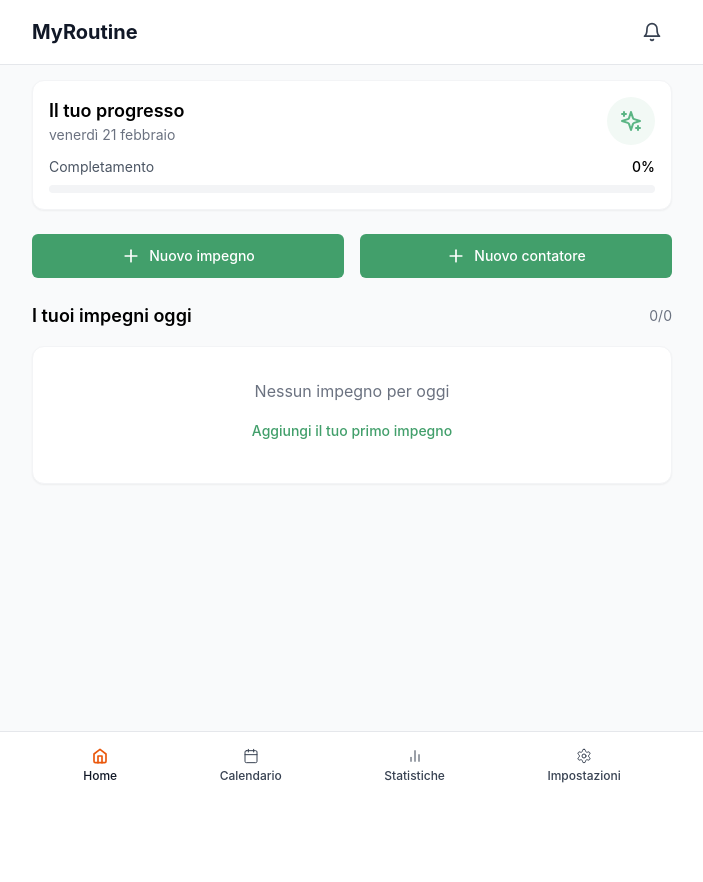
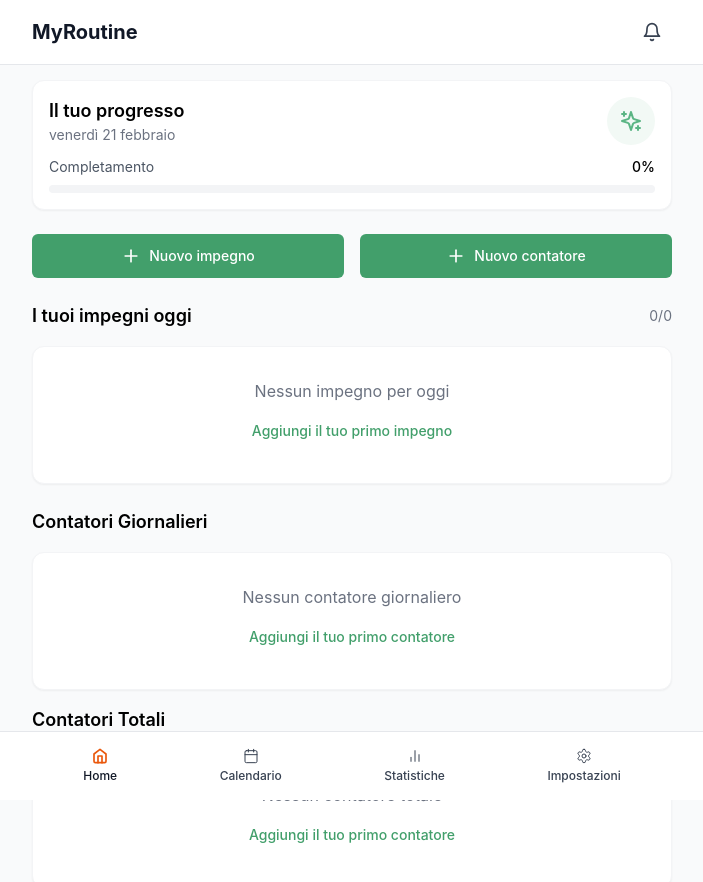
Before and after one commit to simone202120/my-routine-app-new, a React (Create React App) app: page / in a window 1280 px wide. Shown: the top 882 px of the page, without its empty margins (288-991 px from the left). Before the commit the page ends 800 px from the top, so only its background shows below. Built offline with nearby package versions, Linux system fonts and the light colour scheme.

Commit message:
Fix_Counter

```diff
--- a/src/pages/HomePage.tsx
+++ b/src/pages/HomePage.tsx
@@ -127,7 +127,60 @@ const HomePage = () => {
         </div>
       </div>
 
-      {/* ... resto del codice per i contatori ... */}
+      {/* Counters Sections */}
+      <div className="space-y-4">
+        <h2 className="text-lg font-semibold">Contatori Giornalieri</h2>
+        <div className="space-y-3">
+          {counters
+            .filter(counter => counter.type === 'daily')
+            .map(counter => (
+              <CounterItem
+                key={counter.id}
+                counter={counter}
+                onIncrement={incrementCounter}
+                onDecrement={decrementCounter}
+              />
+            ))}
+          {counters.filter(c => c.type === 'daily').length === 0 && (
+            <div className="bg-white rounded-xl p-8 shadow-sm border border-gray-100 text-center">
+              <p className="text-gray-500">Nessun contatore giornaliero</p>
+              <Button
+                variant="link"
+                className="mt-2"
+                onClick={() => setIsCounterFormOpen(true)}
+              >
+                Aggiungi il tuo primo contatore
+              </Button>
+            </div>
+          )}
+        </div>
+
+        <h2 className="text-lg font-semibold">Contatori Totali</h2>
+        <div className="space-y-3">
+          {counters
+            .filter(counter => counter.type === 'total')
+            .map(counter => (
+              <CounterItem
+                key={counter.id}
+                counter={counter}
+                onIncrement={incrementCounter}
+                onDecrement={decrementCounter}
+              />
+            ))}
+          {counters.filter(c => c.type === 'total').length === 0 && (
+            <div className="bg-white rounded-xl p-8 shadow-sm border border-gray-100 text-center">
+              <p className="text-gray-500">Nessun contatore totale</p>
+              <Button
+                variant="link"
+                className="mt-2"
+                onClick={() => setIsCounterFormOpen(true)}
+              >
+                Aggiungi il tuo primo contatore
+              </Button>
+            </div>
+          )}
+        </div>
+      </div>
 
       {/* Forms modali */}
       {isTaskFormOpen && (
```
